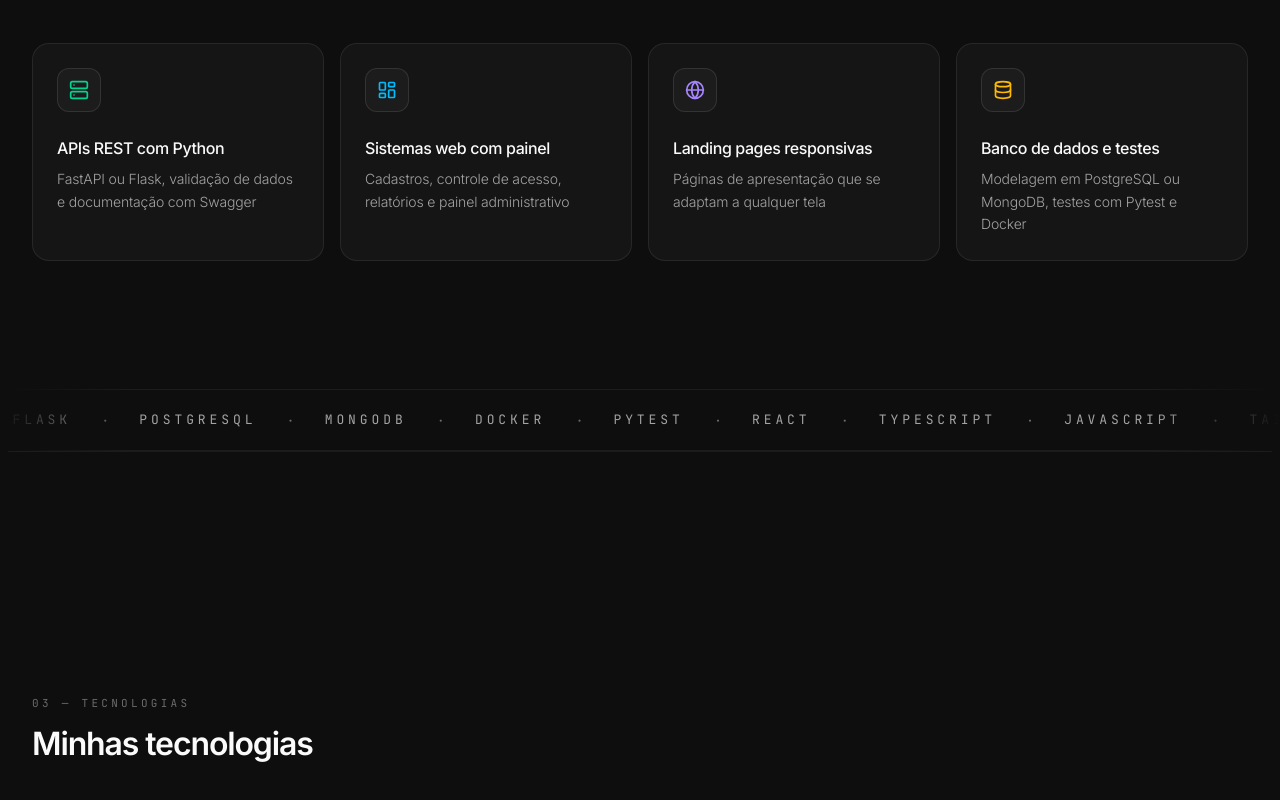
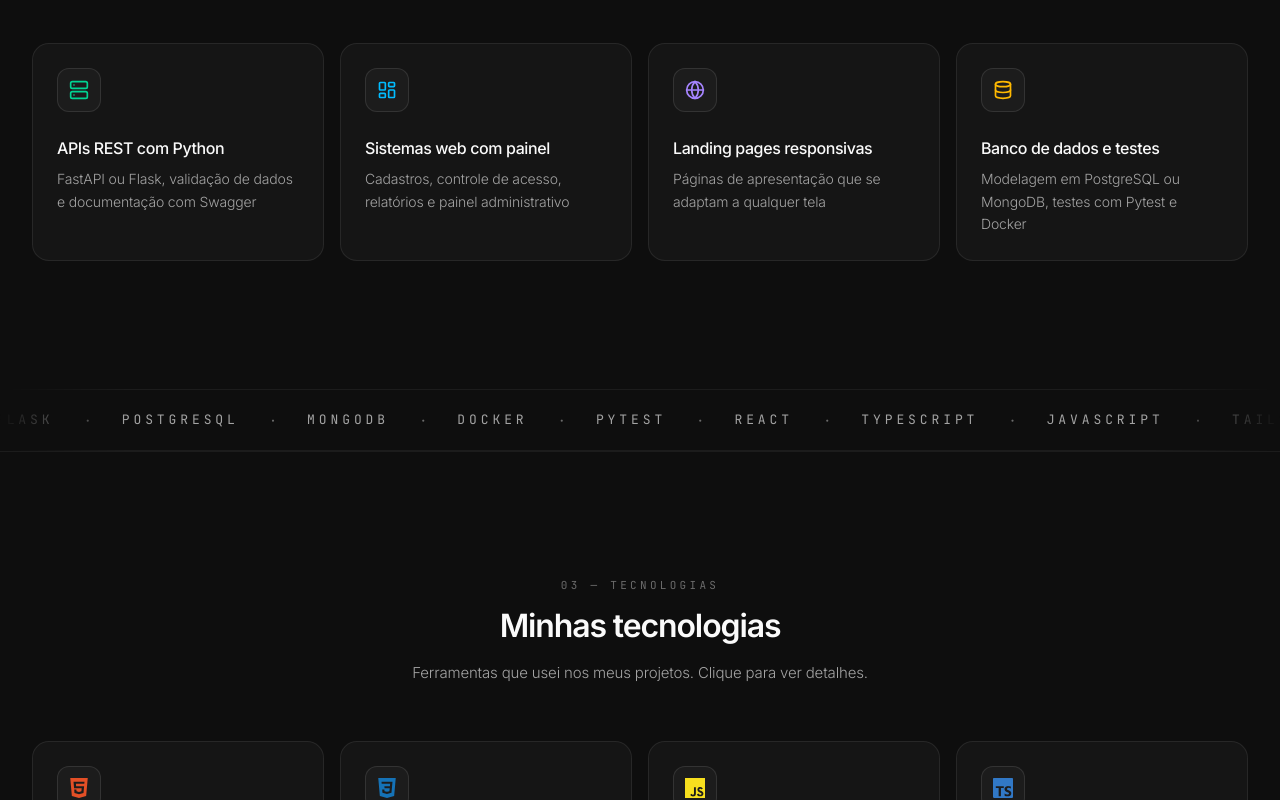
Before and after one commit to Jeanlukas1/portifolio_web_2.0, a React (Vite) app: page / in a window 1280 px wide. Shown: the part 2000-2800 px from the top of the page. Built offline with nearby package versions, Linux system fonts and the light colour scheme.

Commit message:
Etapa 7: seção Tecnologias com dialog de detalhes

```diff
--- a/src/App.tsx
+++ b/src/App.tsx
@@ -7,10 +7,11 @@ import { About } from '@/sections/About'
 import { Hero } from '@/sections/hero/Hero'
 import { Services } from '@/sections/Services'
 import { TechMarquee } from '@/sections/TechMarquee'
+import { Technologies } from '@/sections/technologies/Technologies'
 
 /*
  * Estrutura da página. As seções marcadas como PLACEHOLDER serão substituídas
- * pelos componentes de src/sections nas Etapas 7 a 9 (docs/estado.md).
+ * pelos componentes de src/sections nas Etapas 8 e 9 (docs/estado.md).
  */
 function SectionPlaceholder({ id, index, label, title }: { id: string; index: string; label: string; title: string }) {
   return (
@@ -37,8 +38,8 @@ function App() {
         <About />
         <Services />
         <TechMarquee />
-        {/* PLACEHOLDER: Etapas 7 a 9 */}
-        <SectionPlaceholder id="tecnologias" index="03" label="Tecnologias" title="Minhas tecnologias" />
+        <Technologies />
+        {/* PLACEHOLDER: Etapas 8 e 9 */}
         <SectionPlaceholder id="projetos" index="04" label="Projetos" title="Trabalhos selecionados" />
         <SectionPlaceholder id="contato" index="06" label="Contato" title="Vamos criar juntos?" />
       </main>
--- /dev/null
+++ b/src/components/common/TechIcon.tsx
@@ -0,0 +1,26 @@
+import { Code } from 'lucide-react'
+import { cn } from '@/lib/utils'
+import type { Technology } from '@/types/content'
+
+type TechIconProps = {
+  tech: Pick<Technology, 'icon' | 'color'>
+  className?: string
+}
+
+/**
+ * Ícone de marca monocromático (Simple Icons) pintado com a cor da tecnologia via máscara CSS.
+ * Sem ícone → ícone genérico do lucide. Sempre decorativo: o nome aparece em texto ao lado.
+ */
+export function TechIcon({ tech, className }: TechIconProps) {
+  if (!tech.icon) {
+    return <Code aria-hidden="true" className={cn('size-6 text-muted-foreground', className)} />
+  }
+  const mask = `url("${tech.icon}") center / contain no-repeat`
+  return (
+    <span
+      aria-hidden="true"
+      className={cn('inline-block size-6 shrink-0', className)}
+      style={{ backgroundColor: tech.color ?? 'currentColor', mask, WebkitMask: mask }}
+    />
+  )
+}
--- a/src/components/ui/dialog.tsx
+++ b/src/components/ui/dialog.tsx
@@ -39,7 +39,7 @@ function DialogOverlay({
     <DialogPrimitive.Overlay
       data-slot="dialog-overlay"
       className={cn(
-        "fixed inset-0 isolate z-50 bg-black/10 duration-100 supports-backdrop-filter:backdrop-blur-xs data-open:animate-in data-open:fade-in-0 data-closed:animate-out data-closed:fade-out-0",
+        "fixed inset-0 isolate z-50 bg-black/70 duration-150 supports-backdrop-filter:backdrop-blur-sm data-open:animate-in data-open:fade-in-0 data-closed:animate-out data-closed:fade-out-0",
         className
       )}
       {...props}
@@ -76,7 +76,7 @@ function DialogContent({
             >
               <XIcon
               />
-              <span className="sr-only">Close</span>
+              <span className="sr-only">Fechar</span>
             </Button>
           </DialogPrimitive.Close>
         )}
--- a/src/components/ui/sheet.tsx
+++ b/src/components/ui/sheet.tsx
@@ -75,7 +75,7 @@ function SheetContent({
             >
               <XIcon
               />
-              <span className="sr-only">Close</span>
+              <span className="sr-only">Fechar</span>
             </Button>
           </SheetPrimitive.Close>
         )}
--- /dev/null
+++ b/src/sections/technologies/TechCard.tsx
@@ -0,0 +1,32 @@
+import { ChevronRight } from 'lucide-react'
+import { TechIcon } from '@/components/common/TechIcon'
+import type { Technology } from '@/types/content'
+
+type TechCardProps = {
+  tech: Technology
+  /** Recebe também o botão clicado, para devolver o foco a ele quando o dialog fechar. */
+  onSelect: (tech: Technology, trigger: HTMLButtonElement) => void
+}
+
+/** Card da grade de tecnologias (screenshot 142541): o card inteiro é o botão que abre o dialog. */
+export function TechCard({ tech, onSelect }: TechCardProps) {
+  return (
+    <button
+      type="button"
+      onClick={(event) => onSelect(tech, event.currentTarget)}
+      aria-haspopup="dialog"
+      className="group card-surface flex h-full w-full flex-col p-6 text-left outline-none hover:border-white/15 hover:bg-[#191919] focus-visible:ring-2 focus-visible:ring-ring"
+    >
+      <span className="flex size-11 items-center justify-center rounded-lg border border-white/10 bg-white/[0.03]">
+        <TechIcon tech={tech} className="size-5" />
+      </span>
+      <span className="mt-6 text-base font-medium tracking-tight text-foreground">{tech.name}</span>
+      <span className="mt-1.5 font-mono text-[0.6875rem] tracking-[0.2em] text-subtle uppercase">{tech.category}</span>
+      <span className="mt-3 text-sm leading-relaxed text-muted-foreground">{tech.summary}</span>
+      <span className="mt-auto flex items-center gap-1 pt-5 text-xs text-muted-foreground transition-colors group-hover:text-foreground">
+        Ver detalhes
+        <ChevronRight aria-hidden="true" className="size-3.5 transition-transform group-hover:translate-x-0.5" />
+      </span>
+    </button>
+  )
+}
--- /dev/null
+++ b/src/sections/technologies/TechDialog.tsx
@@ -0,0 +1,41 @@
+import type { RefObject } from 'react'
+import { TechIcon } from '@/components/common/TechIcon'
+import { Dialog, DialogContent, DialogDescription, DialogHeader, DialogTitle } from '@/components/ui/dialog'
+import type { Technology } from '@/types/content'
+
+type TechDialogProps = {
+  tech: Technology | null
+  onOpenChange: (open: boolean) => void
+  /** Elemento que recebe o foco ao fechar (o dialog é controlado, sem DialogTrigger). */
+  returnFocusRef?: RefObject<HTMLElement | null>
+}
+
+/** Dialog "Ver detalhes" (~450 px): ícone grande, nome, categoria mono e descrição longa. */
+export function TechDialog({ tech, onOpenChange, returnFocusRef }: TechDialogProps) {
+  return (
+    <Dialog open={tech !== null} onOpenChange={onOpenChange}>
+      <DialogContent
+        className="gap-0 border border-white/10 bg-card p-7 ring-0 sm:max-w-[450px]"
+        onCloseAutoFocus={(event) => {
+          const target = returnFocusRef?.current
+          if (!target) return
+          event.preventDefault()
+          target.focus()
+        }}
+      >
+        {tech && (
+          <>
+            <DialogHeader className="gap-0">
+              <span className="flex size-14 items-center justify-center rounded-xl border border-white/10 bg-white/[0.03]">
+                <TechIcon tech={tech} className="size-7" />
+              </span>
+              <DialogTitle className="mt-5 text-xl font-semibold tracking-tight">{tech.name}</DialogTitle>
+              <p className="mt-2 font-mono text-[0.6875rem] tracking-[0.2em] text-subtle uppercase">{tech.category}</p>
+            </DialogHeader>
+            <DialogDescription className="mt-5 text-sm leading-relaxed">{tech.details ?? tech.summary}</DialogDescription>
+          </>
+        )}
+      </DialogContent>
+    </Dialog>
+  )
+}
--- /dev/null
+++ b/src/sections/technologies/Technologies.tsx
@@ -0,0 +1,52 @@
+import { motion } from 'motion/react'
+import { useRef, useState } from 'react'
+import { Section } from '@/components/common/Section'
+import { SectionHeading } from '@/components/common/SectionHeading'
+import { technologies } from '@/data/technologies'
+import { fadeUp, revealViewport } from '@/lib/motion'
+import type { Technology } from '@/types/content'
+import { TechCard } from './TechCard'
+import { TechDialog } from './TechDialog'
+
+/** 03 — Tecnologias (screenshot 142541): grade de cards; clique abre o dialog de detalhes. */
+export function Technologies() {
+  const [selected, setSelected] = useState<Technology | null>(null)
+  const triggerRef = useRef<HTMLButtonElement | null>(null)
+
+  const open = (tech: Technology, trigger: HTMLButtonElement) => {
+    triggerRef.current = trigger
+    setSelected(tech)
+  }
+
+  return (
+    <Section id="tecnologias">
+      <SectionHeading
+        index="03"
+        label="Tecnologias"
+        title="Minhas tecnologias"
+        description="Ferramentas que usei nos meus projetos. Clique para ver detalhes."
+        align="center"
+      />
+      {/* Reveal por card (e não da lista toda): a grade tem 20 itens e fica muito alta no mobile. */}
+      <ul className="mt-14 grid gap-4 sm:grid-cols-2 lg:grid-cols-4">
+        {technologies.map((tech, i) => (
+          <motion.li
+            key={tech.id}
+            variants={fadeUp}
+            initial="hidden"
+            whileInView="visible"
+            viewport={revealViewport}
+            transition={{ delay: (i % 4) * 0.06 }}
+          >
+            <TechCard tech={tech} onSelect={open} />
+          </motion.li>
+        ))}
+      </ul>
+      <TechDialog
+        tech={selected}
+        onOpenChange={(isOpen) => !isOpen && setSelected(null)}
+        returnFocusRef={triggerRef}
+      />
+    </Section>
+  )
+}
```
Also changed, not shown: 4 other files (tests, documents, lock files or other folders).
